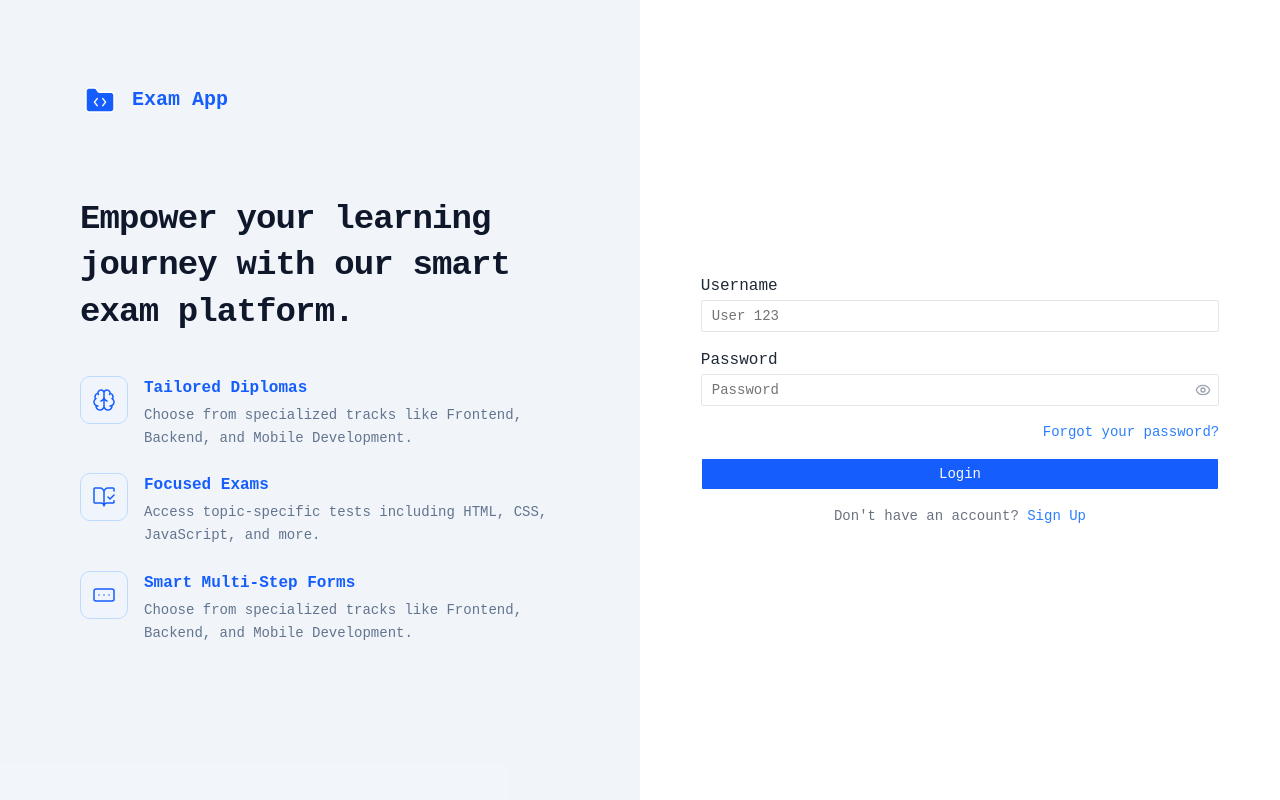
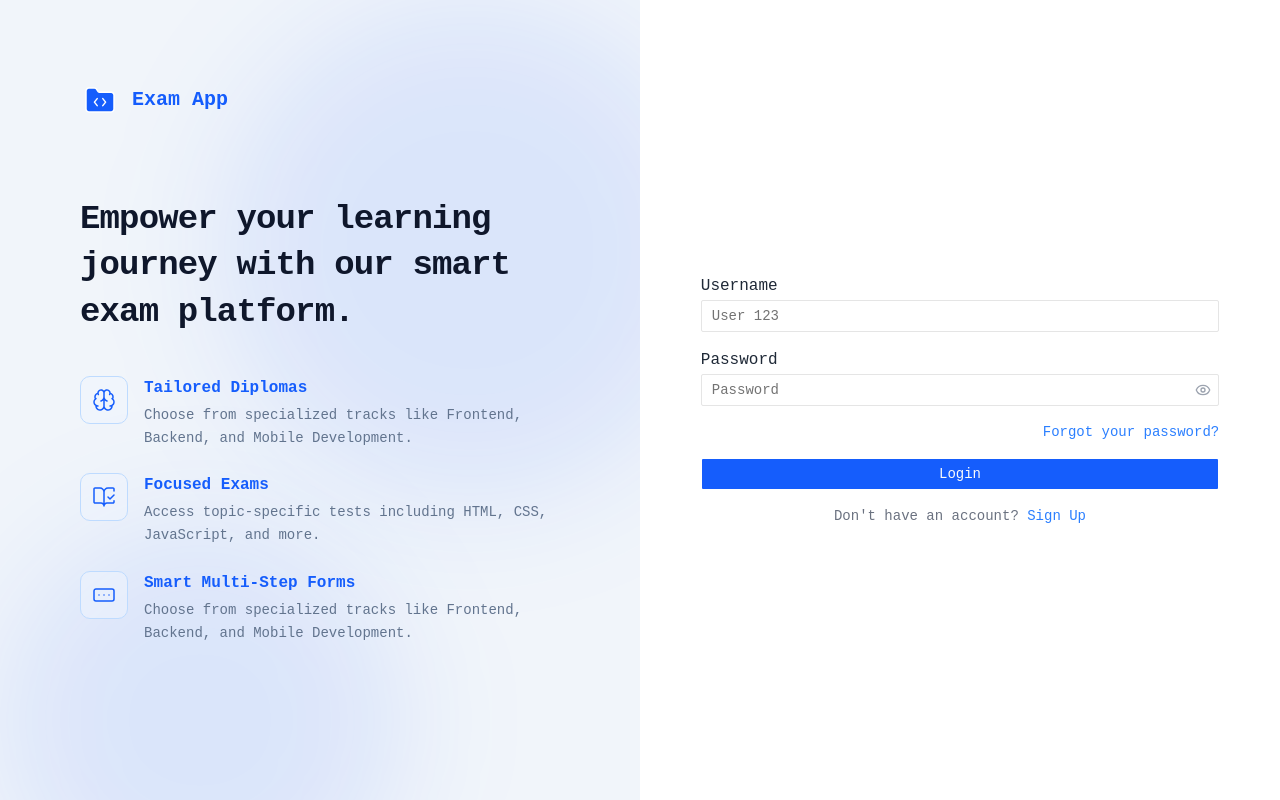
Before and after one commit to AhmedMedhat77/exam-app, a React (Vite) app: page /login in a window 1280 px wide. Built offline with nearby package versions, Linux system fonts and the light colour scheme.

Commit message:
style: add decorative blur shapes to auth layout and hide sidebar on mobile

```diff
--- a/src/features/(Auth)/layout/auth-layout.tsx
+++ b/src/features/(Auth)/layout/auth-layout.tsx
@@ -10,7 +10,9 @@ export default function AuthLayout({
   return (
     <div className="flex items-center justify-center h-screen w-full bg-muted">
       <div className="grid grid-cols-1 md:grid-cols-2 h-screen w-full overflow-hidden">
-        <section className="bg-[#EFF6FFBF]/75 relative flex flex-col justify-between p-8 md:p-16 lg:p-20 overflow-hidden h-full">
+        <section className="bg-[#EFF6FFBF]/75 relative hidden md:flex flex-col justify-between p-8 md:p-16 lg:p-20  h-full  overflow-hidden">
+          <div className="size-125 bg-primary/10 blur-3xl rounded-full absolute top-0 -right-20 " />
+          <div className="size-100 bg-primary/10 blur-3xl rounded-full absolute -bottom-30 left-0 " />
           {/* Top: Logo */}
           <div className="flex items-center gap-3">
             <img src={folderCodeIcon} alt="Exam App Logo" className="size-10" />
```
